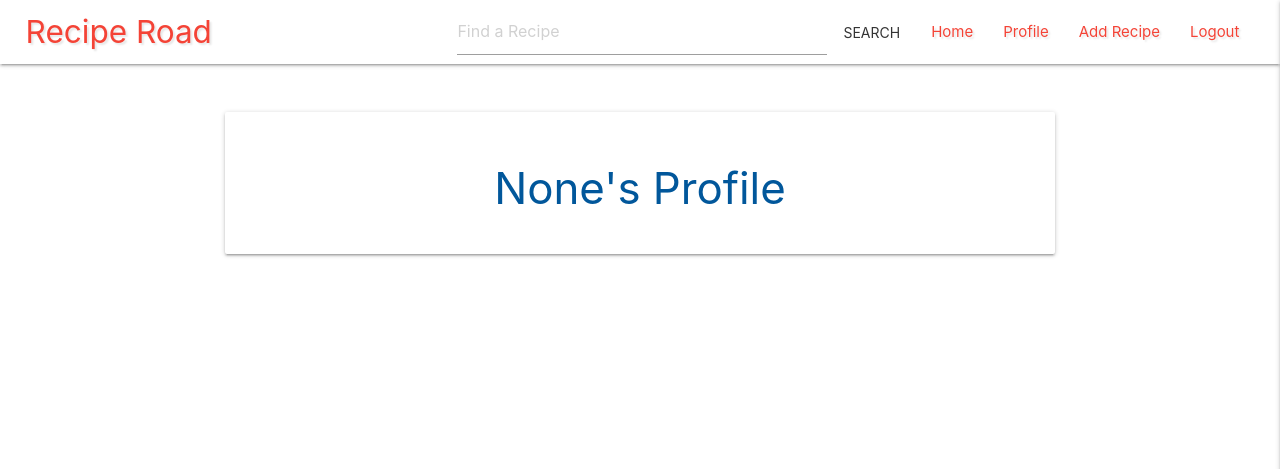
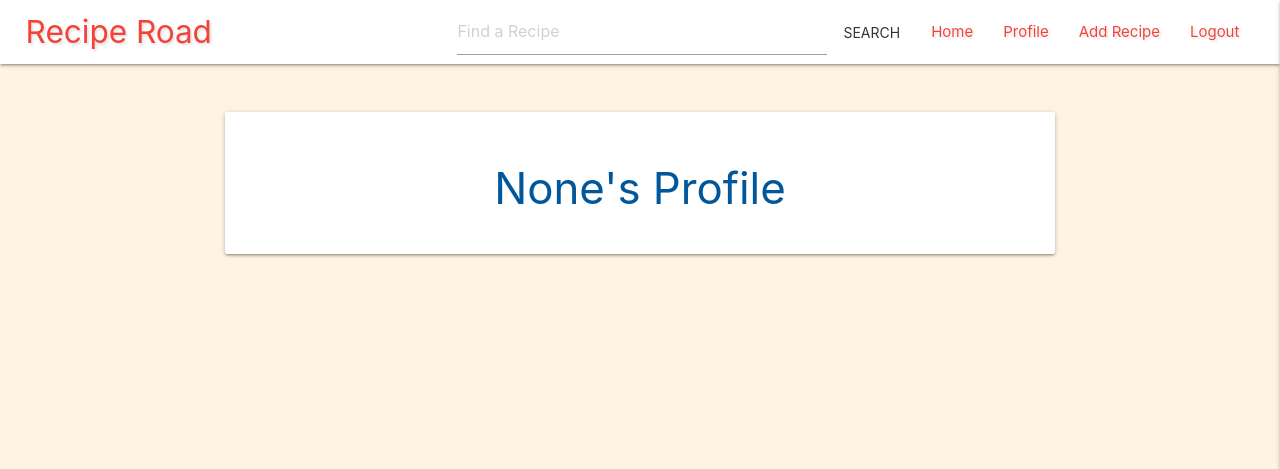
Before and after one commit to BBrocklebank/recipe_road, a Flask app: page /profile/1 in a window 1280 px wide. Shown: the top 469 px of the page. Run offline with Flask 2, Linux system fonts and the light colour scheme; the visitor is signed in with stand-in values (Sample User, id 1); data that the repository does not hold is empty; some libraries are stand-ins or nearby versions.

Commit message:
Style: Changed profile page background colour

```diff
--- a/static/css/style.css
+++ b/static/css/style.css
@@ -20,6 +20,12 @@
     text-shadow: 2px 2px 2px rgba(0, 0, 0, 0.1);
 }
 
+body {
+    background-color: rgb(255, 243, 226);
+}
+
+/* Profile Page */
+
 /* Login Modal */
 
 /* Media Queries */
```
